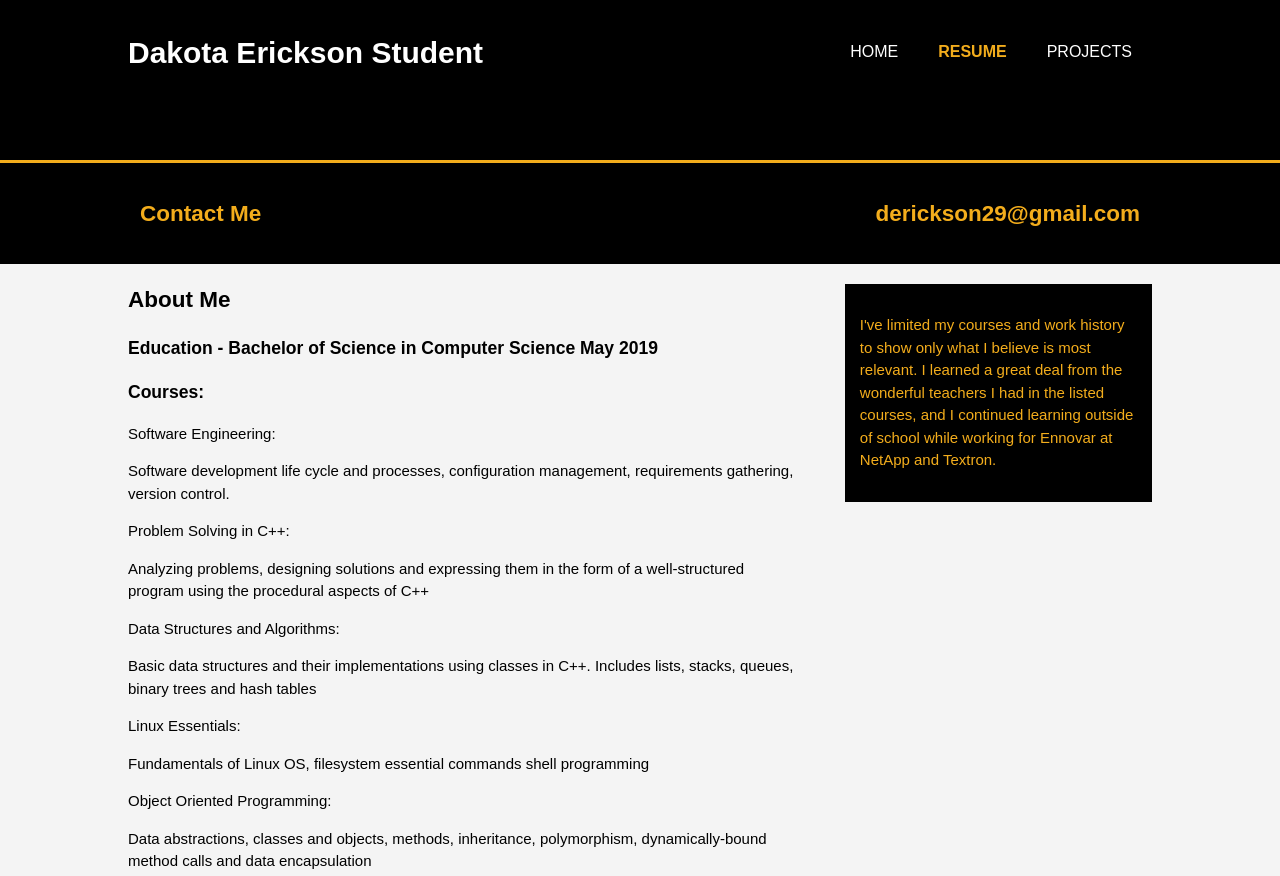
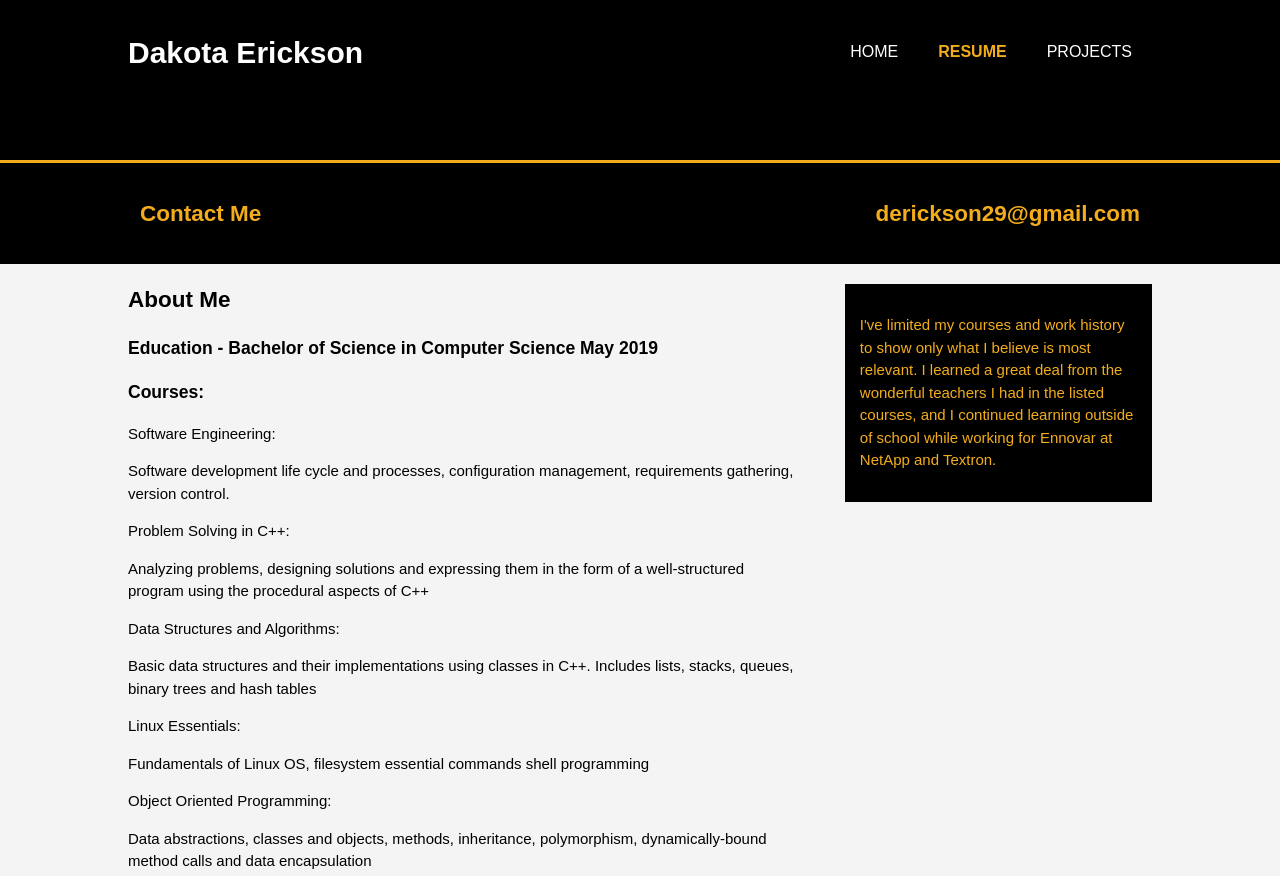
Before and after one commit to derickson29/derickson29.github.io, a plain HTML site: page about.html in a window 1280 px wide. Shown: the top 876 px of the page. Drawn offline with Linux system fonts and the light colour scheme.

Commit message:
removed unnecessary word from header

```diff
--- a/about.html
+++ b/about.html
@@ -13,8 +13,7 @@
 	<header>
 		<div class="container">
 			<div id="branding">
-				<h1>Dakota Erickson <span class="highlight">Student</span>
-				</h1>
+				<h1>Dakota Erickson</h1>
 			</div>
 			<nav>
 				<ul>
```
Also changed, not shown: projects.html (+1 -2 lines).
